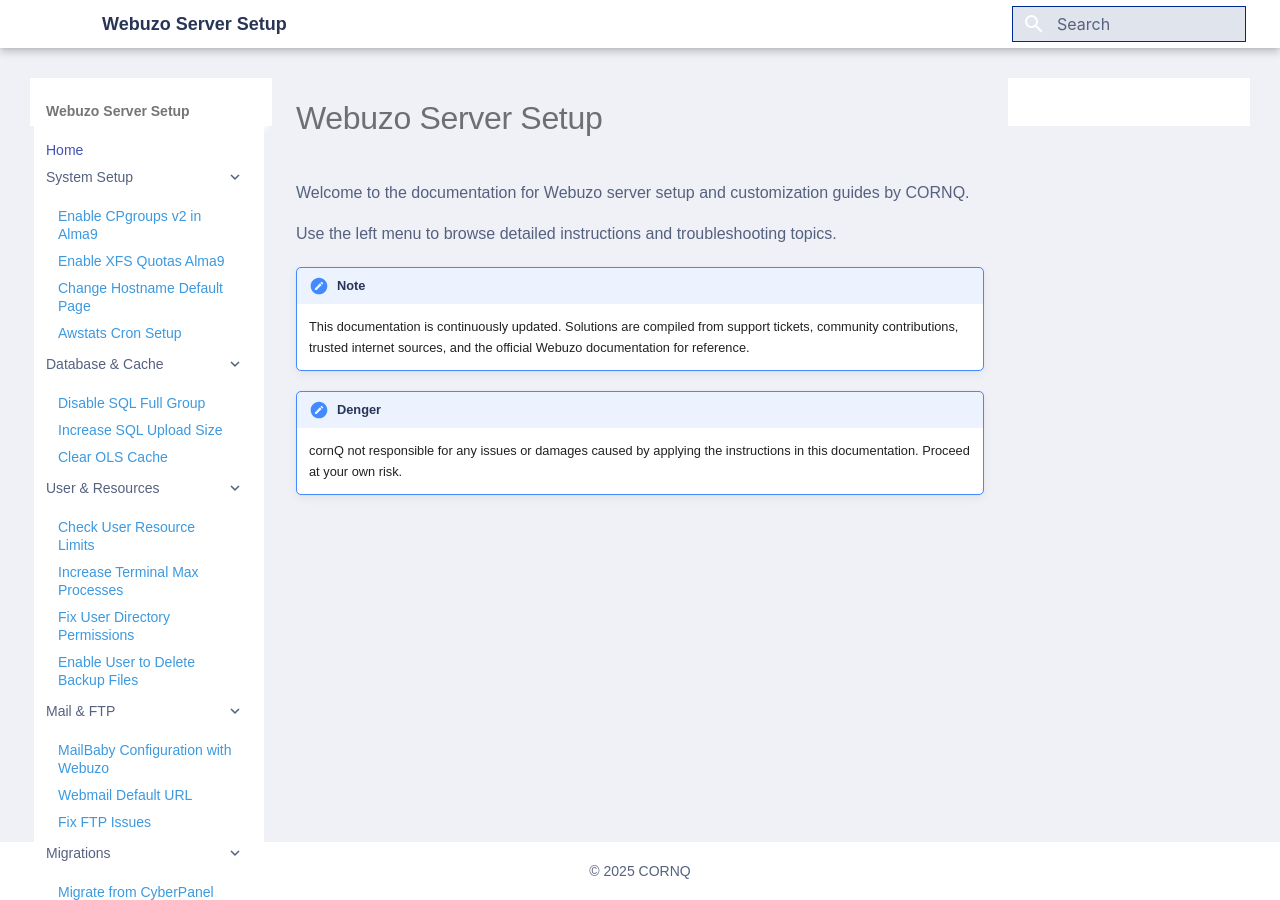
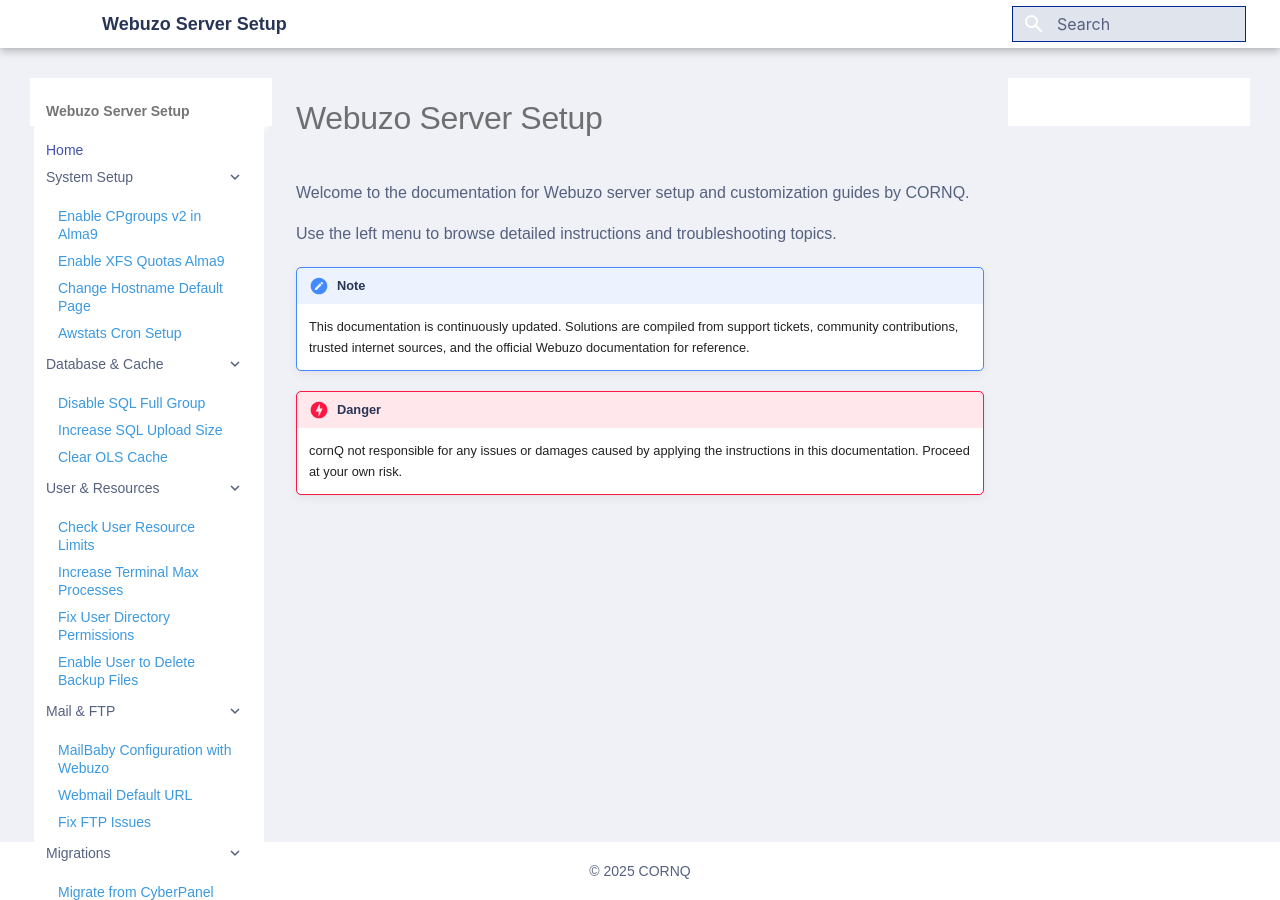
Before and after one commit to cornQ/webuzo-server-setup, an MkDocs documentation site: the page built from docs/index.md, in a window 1280 px wide. Built offline with MkDocs 1.6.1 and Material for MkDocs 9.7.7, drawn with Linux system fonts in a browser that asks for light colours; some web fonts are replaced.

Commit message:
fix notes

```diff
--- a/docs/index.md
+++ b/docs/index.md
@@ -8,5 +8,5 @@
 !!! note
     This documentation is continuously updated. Solutions are compiled from support tickets, community contributions, trusted internet sources, and the official Webuzo documentation for reference.
 
-!!! denger
+!!! danger
     cornQ not responsible for any issues or damages caused by applying the instructions in this documentation. Proceed at your own risk.
```
